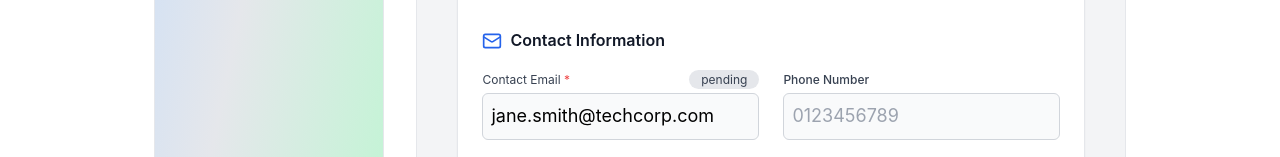
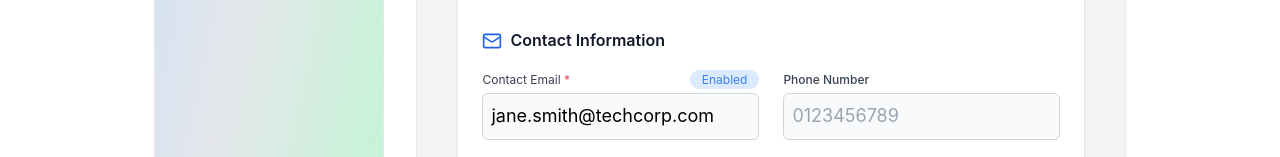
Before and after one commit to KU-jobapp-guys/KU-Seek, a Vue app in the folder frontend/: page /setting in a window 1280 px wide. Shown: the part 795-952 px from the top of the page. Built offline with nearby package versions, Linux system fonts and the light colour scheme; no server answers.

Commit message:
change contact email status to boolean

```diff
--- a/frontend/src/views/SettingView.vue
+++ b/frontend/src/views/SettingView.vue
@@ -25,7 +25,7 @@ const profileData = reactive({
   companyName: '',
   gpa: null as number | null,
   email: '',
-  contactEmailStatus: 'pending',
+  contactEmailVerified: true,
   termOfService: true,
 })
 
@@ -49,7 +49,7 @@ const loadUserData = async () => {
       companyName: userType.value === 'company' ? (profile as CompanyProfile).name || '' : '',
       gpa: userType.value === 'student' ? (profile as StudentProfile).gpa || null : null,
       email: profile.email || '',
-      contactEmailStatus: 'pending',
+      contactEmailVerified: true,
       termOfService: true,
     }
 
@@ -369,7 +369,7 @@ onMounted(() => {
                     Contact Email
                     <span class="text-red-500">*</span>
                   </span>
-                  <span class="rounded-full bg-gray-200 px-3">{{ profileData.contactEmailStatus }}</span>
+                  <span :class="['rounded-full px-3', profileData.contactEmailVerified ? 'bg-blue-100 text-blue-500' : 'bg-gray-200 text-gray-700']">{{ profileData.contactEmailVerified ? 'Enabled' : 'Disabled' }}</span>
                 </label>
                 <input
                   v-model="profileData.contactEmail"
```
